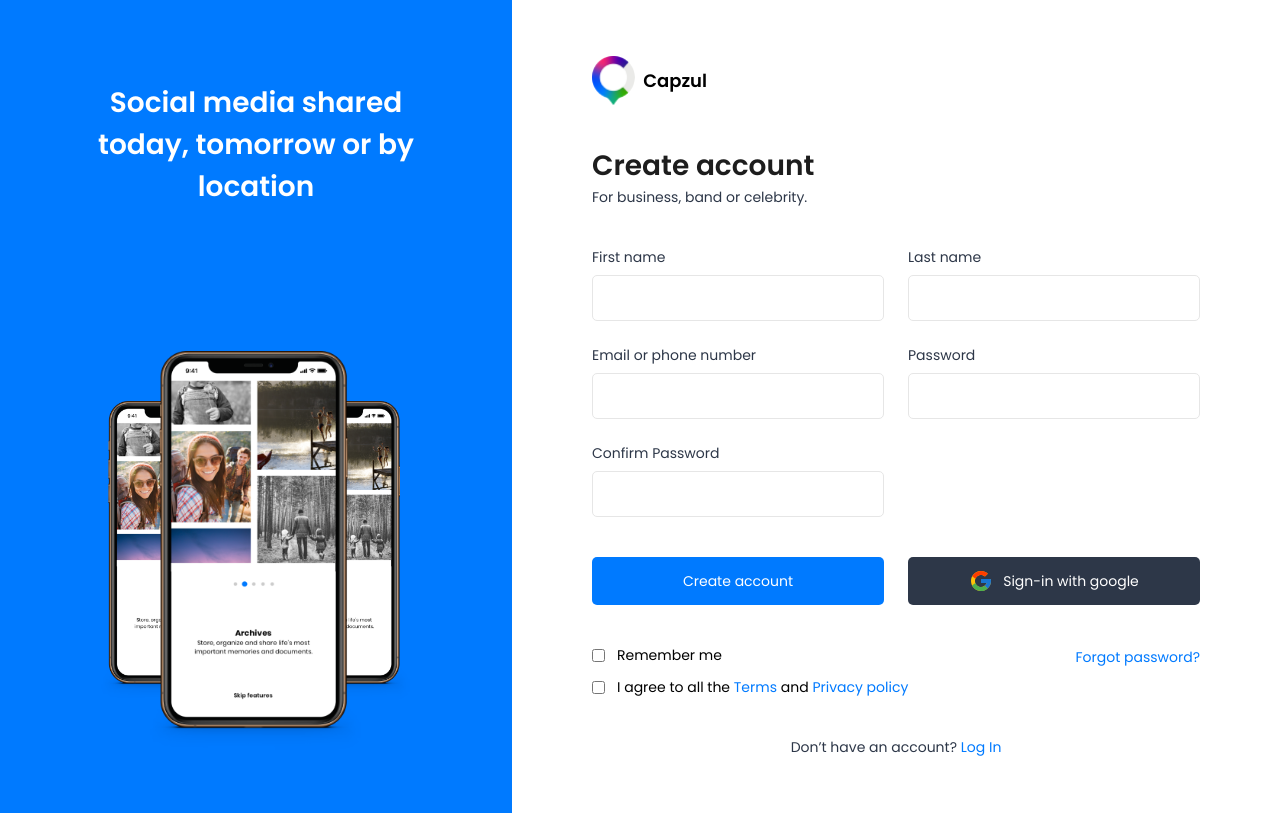
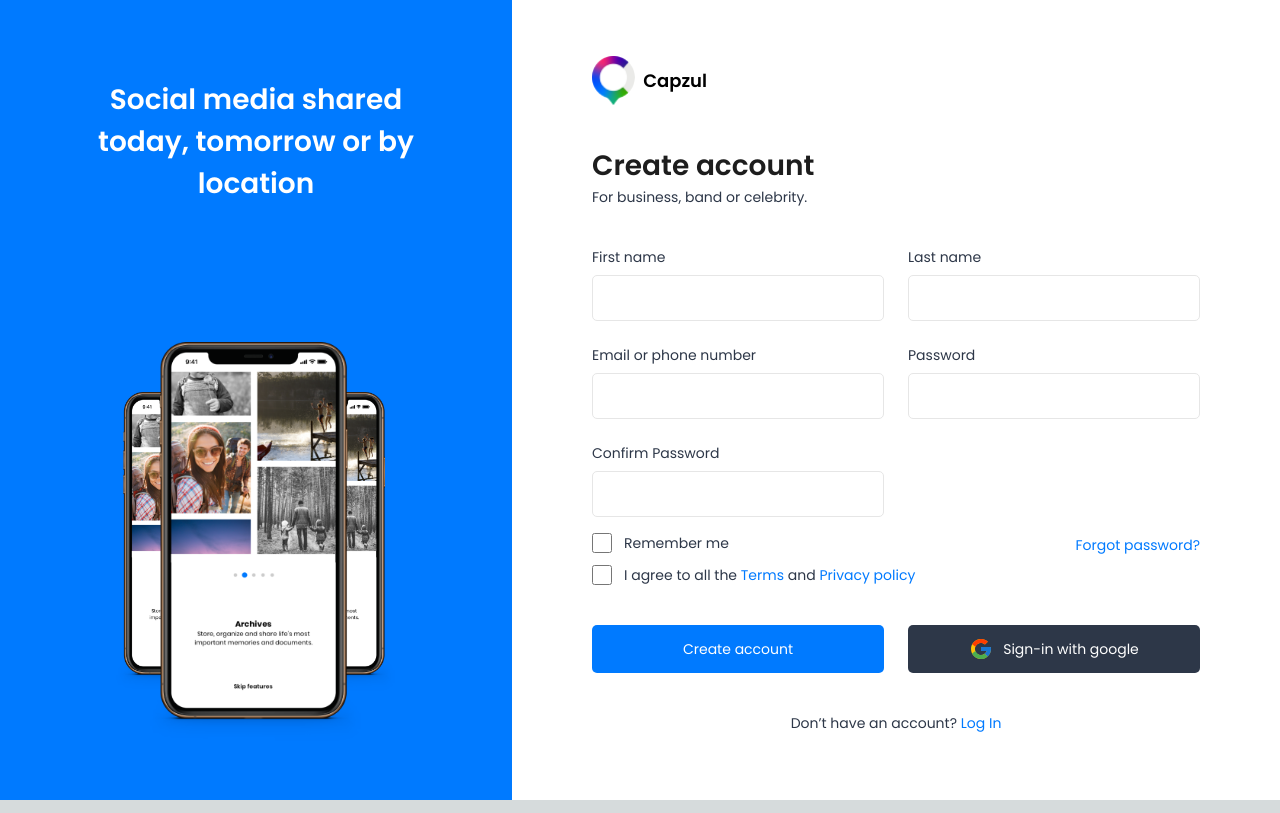
Before and after one commit to victoryndukwu/capzul, a Next.js app: page /sign-up in a window 1280 px wide. Built offline with nearby package versions, Linux system fonts and the light colour scheme.

Commit message:
chore: add some info

```diff
--- a/app/components/Sidebar.tsx
+++ b/app/components/Sidebar.tsx
@@ -13,7 +13,7 @@ function Sidebar() {
                     alt="Auth image"
                     width={255}
                     height={480}
-                    className="object-cover z-20 relative left-[110px] h-[300px] w-[484px]"
+                    className="object-cover z-20 relative left-[125px] h-[300px] w-[484px]"
                 />
                 <Image
                     src="/images/phone.png"
@@ -27,7 +27,7 @@ function Sidebar() {
                     alt="Auth image"
                     width={300}
                     height={600}
-                    className="object-cover z-20 relative right-[110px] h-[300px] w-[484px]"
+                    className="object-cover z-20 relative right-[125px] h-[300px] w-[484px]"
                 />
             </div>
         </aside>
--- a/app/components/buttons/BaseButton.tsx
+++ b/app/components/buttons/BaseButton.tsx
@@ -14,7 +14,7 @@ function Button({ children, className, variant = 'primary', ...props }: ButtonPr
     return (
         <button {...props} className={cn('py-3 px-6 rounded-[5px] font-semibold text-sm transition ease-in duration-200 text-white w-full',
             {
-                "bg-primary hover:bg-navyBlueNormal": variant === 'primary',
+                "bg-primary hover:bg-darkBlue": variant === 'primary',
             }
             ,
             `${poppins.className}`,
--- a/app/components/forms/SignupForm.tsx
+++ b/app/components/forms/SignupForm.tsx
@@ -15,34 +15,29 @@ function SignupForm() {
                 <InputField label='Email or phone number' />
                 <PasswordField label='Password' />
                 <PasswordField label='Confirm Password' />
-
-            </div>
-
-            <div className='flex gap-6 my-10'>
-                <BaseButton>Create account</BaseButton>
-                <GoogleAuthButton> Sign-in with google</GoogleAuthButton>
             </div>
 
             <div className='flex justify-between'>
-
                 <div className='flex flex-col gap-3 mb-10'>
                     <div className='flex items-center gap-3'>
-                        <input type="checkbox" name="" id="" />
-                        <p className='text-sm font-normal'>Remember me</p>
+                        <input type="checkbox" name="" id="" className='w-5 h-5 border-lightGray border-[1.5px] bg-primary active:bg-primary hover:bg-primary' />
+                        <p className='text-sm font-normal text-gray'>Remember me</p>
                     </div>
                     <div className='flex items-center gap-3'>
-                        <input type="checkbox" name="" id="" />
-                        <p className='text-sm font-normal'>I agree to all the <CustomLink href={''}>Terms </CustomLink> and <CustomLink href={''}>Privacy policy</CustomLink> </p>
+                        <input type="checkbox" name="" id="" className='w-5 h-5 border-lightGray border bg-primary active:bg-primary hover:bg-primary' />
+                        <p className='text-sm font-normal text-gray'>I agree to all the <CustomLink href={''}>Terms </CustomLink> and <CustomLink href={''}>Privacy policy</CustomLink> </p>
                     </div>
                 </div>
 
                 <div>
                     <CustomLink href={''}>Forgot password?</CustomLink>
                 </div>
-
-
             </div>
 
+            <div className='flex gap-6 mb-10'>
+                <BaseButton>Create account</BaseButton>
+                <GoogleAuthButton> Sign-in with google</GoogleAuthButton>
+            </div>
 
             <div className='flex justify-center items-center'>
                 <p className='text-sm text-gray font-normal'>Don’t have an account? {' '}
--- a/tailwind.config.ts
+++ b/tailwind.config.ts
@@ -18,6 +18,7 @@ const config: Config = {
         gray: "#2D3748",
         darkGray: "#1D1D1D",
         lightGray: "#E6E6E6",
+        darkBlue: '#0063CC'
       },
     },
   },
```
